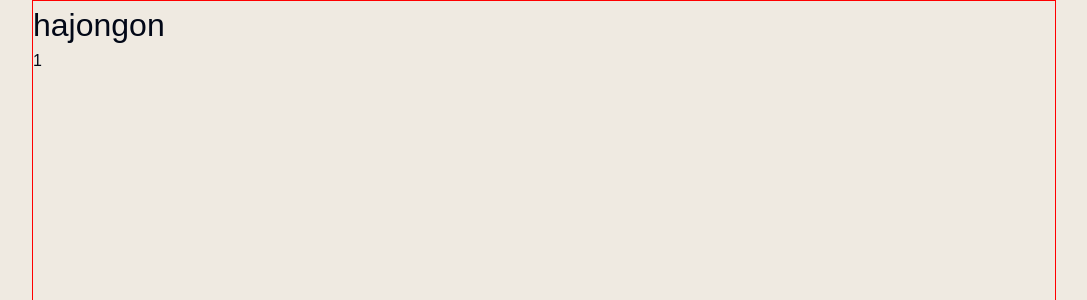
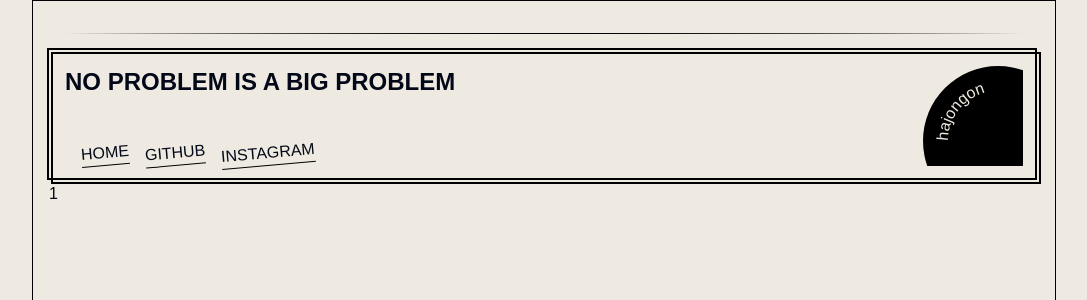
Before and after one commit to hajongon/hajongon.github.io, a Next.js app: page / in a window 1280 px wide. Shown: the top 300 px of the page, without its empty margins (96-1183 px from the left). Built offline with nearby package versions, Linux system fonts and the light colour scheme; a web font is replaced by a local one.

Commit message:
Design: Nav 디자인

```diff
--- a/src/app/blog/[category]/[slug]/page.tsx
+++ b/src/app/blog/[category]/[slug]/page.tsx
@@ -1,6 +1,6 @@
 import { getPostDetail } from '@/lib/post'
-import PostHeader from '@/components/PostHeader'
-import { PostBody } from '@/components/PostBody'
+import PostHeader from '@/components/post/PostHeader'
+import { PostBody } from '@/components/post/PostBody'
 
 type PostDetailProps = {
   params: {
--- a/src/app/blog/page.tsx
+++ b/src/app/blog/page.tsx
@@ -1,6 +1,6 @@
 import { Button } from '@/components/ui/button'
 import { getPostList } from '@/lib/post'
-import Image from 'next/image'
+// import Image from 'next/image'
 import Link from 'next/link'
 
 type ListProps = {
@@ -12,18 +12,18 @@ export default async function List({ category }: ListProps) {
 
   return (
     <section>
-      <Image
+      {/* <Image
         src="/img/friends.webp"
         alt="friends"
         width={1792 / 4}
         height={1024 / 4}
-      />
+      /> */}
       <div>
-        <h1>Post List</h1>
+        {/* <h1>Post List</h1> */}
         <ul>
           {postList.map((post) => (
             <li key={post.url + post.date}>
-              <Link href={post.url} className="text-xl font-bold">
+              <Link href={post.url} className="text-primary">
                 {post.title}
               </Link>
             </li>
--- a/src/app/globals.css
+++ b/src/app/globals.css
@@ -90,7 +90,8 @@
   }
   body {
     @apply bg-background text-foreground;
-    border: 1px solid red;
+    border: 1px solid black;
+    padding: 1rem;
     background-color: #efeae1;
     height: 100dvh;
     width: var(--lg);
@@ -99,3 +100,64 @@
     font-size: 2rem;
   }
 }
+
+@layer components {
+  .blog-logo {
+    @apply text-primary -rotate-5;
+  }
+
+  .vintage-line {
+    position: relative;
+    height: 1px;
+    background: linear-gradient(to right, transparent, #000, transparent);
+  }
+  .vintage-line::before,
+  .vintage-line::after {
+    content: '';
+    position: absolute;
+    top: 0;
+    width: 50%;
+    height: 1px;
+    background: linear-gradient(to right, transparent, #000);
+  }
+  .vintage-line::after {
+    right: 0;
+    background: linear-gradient(to left, transparent, #000);
+  }
+
+  .double-border {
+    position: relative;
+    padding: 1rem; /* 내부 여백 */
+  }
+  .double-border::before,
+  .double-border::after {
+    content: '';
+    position: absolute;
+    top: 0;
+    left: 0;
+    right: 0;
+    bottom: 0;
+    pointer-events: none; /* 내용과 상호작용 방지 */
+  }
+  .double-border::before {
+    border: 2px solid black; /* 첫 번째 테두리 */
+    transform: translate(-2px, -2px); /* 살짝 위로 이동 */
+  }
+  .double-border::after {
+    border: 2px solid black; /* 두 번째 테두리 */
+    transform: translate(2px, 2px); /* 살짝 아래로 이동 */
+  }
+  .circle-text {
+    width: 100px;
+    height: 100px;
+  }
+
+  .circle-text text {
+    fill: #efeae1;
+    /* font-family: Arial, sans-serif; */
+  }
+
+  .circle {
+    fill: black;
+  }
+}
--- a/src/app/layout.tsx
+++ b/src/app/layout.tsx
@@ -1,6 +1,9 @@
 import type { Metadata } from 'next'
 import { Nanum_Gothic_Coding } from 'next/font/google'
 import './globals.css'
+
+import { QuarterCircle } from '@/components/nav/QuarterCircle'
+import { NavbarMenus } from '../components/nav/NavbarMenus'
 
 const nanumGothicCoding = Nanum_Gothic_Coding({
   weight: ['400'],
@@ -20,9 +23,16 @@ export default function RootLayout({
   return (
     <html lang="en">
       <body className={nanumGothicCoding.className}>
-        <header>
-          <nav>hajongon</nav>
-        </header>
+        <div className="vintage-line m-4"></div>
+        <div className="double-border flex flex-row flex-auto justify-between">
+          <div className="flex flex-col justify-between">
+            <span className="text-2xl font-extrabold">
+              NO PROBLEM IS A BIG PROBLEM
+            </span>
+            <NavbarMenus />
+          </div>
+          <QuarterCircle />
+        </div>
         {children}
       </body>
     </html>
--- /dev/null
+++ b/src/components/nav/NavbarMenus.tsx
@@ -0,0 +1,27 @@
+import Link from 'next/link'
+
+export const NavbarMenus = () => {
+  return (
+    <div className="flex flex-row flex-start gap-x-4 ml-4">
+      <Link href="/blog" className="-rotate-5 border-b border-black">
+        HOME
+      </Link>
+      <Link
+        href="https://github.com/hajongon"
+        className="-rotate-5 border-b border-black"
+        target="_blank"
+        rel="noopener noreferrer"
+      >
+        GITHUB
+      </Link>
+      <Link
+        href="https://instagram.com/h4gon"
+        target="_blank"
+        rel="noopener noreferrer"
+        className="-rotate-5 border-b border-black"
+      >
+        INSTAGRAM
+      </Link>
+    </div>
+  )
+}
--- /dev/null
+++ b/src/components/nav/QuarterCircle.tsx
@@ -0,0 +1,36 @@
+export const QuarterCircle = () => {
+  return (
+    <svg className="circle-text" viewBox="0 0 200 200">
+      <circle cx="150" cy="150" r="150" className="circle" />
+
+      {/*
+        M 150, 30
+        : 반지름 120 을 기준으로 한 시작점
+
+        A 120,120 0 1,1 149.99, 30
+        : 반지름 120 으로 원형 호를 그림
+
+        0
+        : x축 회전 각도
+        1
+        : Large-arc-flag (0: 작은 호, 1: 큰 호)
+        1
+        : Sweep-flag (0: 시계 방향, 1: 반시계 방향)
+
+        149.99, 30
+        : 끝점
+      */}
+      <path
+        id="textPath"
+        d="M 150, 50
+   A 100,100 0 1,1 149.99, 50"
+      />
+
+      <text font-size="32">
+        <textPath href="#textPath" startOffset="75%">
+          hajongon
+        </textPath>
+      </text>
+    </svg>
+  )
+}
--- a/src/components/PostBody.tsx
+++ b/src/components/post/PostBody.tsx
@@ -1,12 +1,12 @@
 import { MDXRemote } from 'next-mdx-remote/rsc'
-import { MdxComponents } from '../mdx'
+import { MdxComponents } from '../../mdx'
 
 import remarkA11yEmoji from '@fec/remark-a11y-emoji'
 import rehypePrettyCode from 'rehype-pretty-code'
 import rehypeSlug from 'rehype-slug'
 import remarkBreaks from 'remark-breaks'
 import remarkGfm from 'remark-gfm'
-import { Post } from '../../types/post'
+import { Post } from '../../../types/post'
 
 type PostBodyProps = {
   post: Post
--- a/src/components/PostHeader.tsx
+++ b/src/components/post/PostHeader.tsx
@@ -1,5 +1,5 @@
 import Image from 'next/image'
-import { Post } from '../../types/post'
+import { Post } from '../../../types/post'
 
 type PostHeaderProps = {
   post: Post
--- a/tailwind.config.ts
+++ b/tailwind.config.ts
@@ -1,80 +1,92 @@
-import type { Config } from "tailwindcss"
+import type { Config } from 'tailwindcss'
 
 const config = {
-  darkMode: ["class"],
+  darkMode: ['class'],
   content: [
     './pages/**/*.{ts,tsx}',
     './components/**/*.{ts,tsx}',
     './app/**/*.{ts,tsx}',
     './src/**/*.{ts,tsx}',
-	],
-  prefix: "",
+  ],
+  prefix: '',
   theme: {
     container: {
       center: true,
-      padding: "2rem",
+      padding: '2rem',
       screens: {
-        "2xl": "1400px",
+        '2xl': '1400px',
       },
     },
     extend: {
       colors: {
-        border: "hsl(var(--border))",
-        input: "hsl(var(--input))",
-        ring: "hsl(var(--ring))",
-        background: "hsl(var(--background))",
-        foreground: "hsl(var(--foreground))",
+        border: 'hsl(var(--border))',
+        input: 'hsl(var(--input))',
+        ring: 'hsl(var(--ring))',
+        background: 'hsl(var(--background))',
+        foreground: 'hsl(var(--foreground))',
         primary: {
-          DEFAULT: "hsl(var(--primary))",
-          foreground: "hsl(var(--primary-foreground))",
+          DEFAULT: 'hsl(var(--primary))',
+          foreground: 'hsl(var(--primary-foreground))',
         },
         secondary: {
-          DEFAULT: "hsl(var(--secondary))",
-          foreground: "hsl(var(--secondary-foreground))",
+          DEFAULT: 'hsl(var(--secondary))',
+          foreground: 'hsl(var(--secondary-foreground))',
         },
         destructive: {
-          DEFAULT: "hsl(var(--destructive))",
-          foreground: "hsl(var(--destructive-foreground))",
+          DEFAULT: 'hsl(var(--destructive))',
+          foreground: 'hsl(var(--destructive-foreground))',
         },
         muted: {
-          DEFAULT: "hsl(var(--muted))",
-          foreground: "hsl(var(--muted-foreground))",
+          DEFAULT: 'hsl(var(--muted))',
+          foreground: 'hsl(var(--muted-foreground))',
         },
         accent: {
-          DEFAULT: "hsl(var(--accent))",
-          foreground: "hsl(var(--accent-foreground))",
+          DEFAULT: 'hsl(var(--accent))',
+          foreground: 'hsl(var(--accent-foreground))',
         },
         popover: {
-          DEFAULT: "hsl(var(--popover))",
-          foreground: "hsl(var(--popover-foreground))",
+          DEFAULT: 'hsl(var(--popover))',
+          foreground: 'hsl(var(--popover-foreground))',
         },
         card: {
-          DEFAULT: "hsl(var(--card))",
-          foreground: "hsl(var(--card-foreground))",
+          DEFAULT: 'hsl(var(--card))',
+          foreground: 'hsl(var(--card-foreground))',
         },
       },
       borderRadius: {
-        lg: "var(--radius)",
-        md: "calc(var(--radius) - 2px)",
-        sm: "calc(var(--radius) - 4px)",
+        lg: 'var(--radius)',
+        md: 'calc(var(--radius) - 2px)',
+        sm: 'calc(var(--radius) - 4px)',
       },
       keyframes: {
-        "accordion-down": {
-          from: { height: "0" },
-          to: { height: "var(--radix-accordion-content-height)" },
+        'accordion-down': {
+          from: { height: '0' },
+          to: { height: 'var(--radix-accordion-content-height)' },
         },
-        "accordion-up": {
-          from: { height: "var(--radix-accordion-content-height)" },
-          to: { height: "0" },
+        'accordion-up': {
+          from: { height: 'var(--radix-accordion-content-height)' },
+          to: { height: '0' },
         },
       },
       animation: {
-        "accordion-down": "accordion-down 0.2s ease-out",
-        "accordion-up": "accordion-up 0.2s ease-out",
+        'accordion-down': 'accordion-down 0.2s ease-out',
+        'accordion-up': 'accordion-up 0.2s ease-out',
+      },
+      rotate: {
+        '5': '5deg',
+        '15': '15deg',
+        '30': '30deg',
+        '60': '60deg',
+        '120': '120deg',
+        '-5': '-5deg',
+        '-15': '-15deg',
+        '-30': '-30deg',
+        '-60': '-60deg',
+        '-120': '-120deg',
       },
     },
   },
-  plugins: [require("tailwindcss-animate")],
+  plugins: [require('tailwindcss-animate')],
 } satisfies Config
 
 export default config
```
